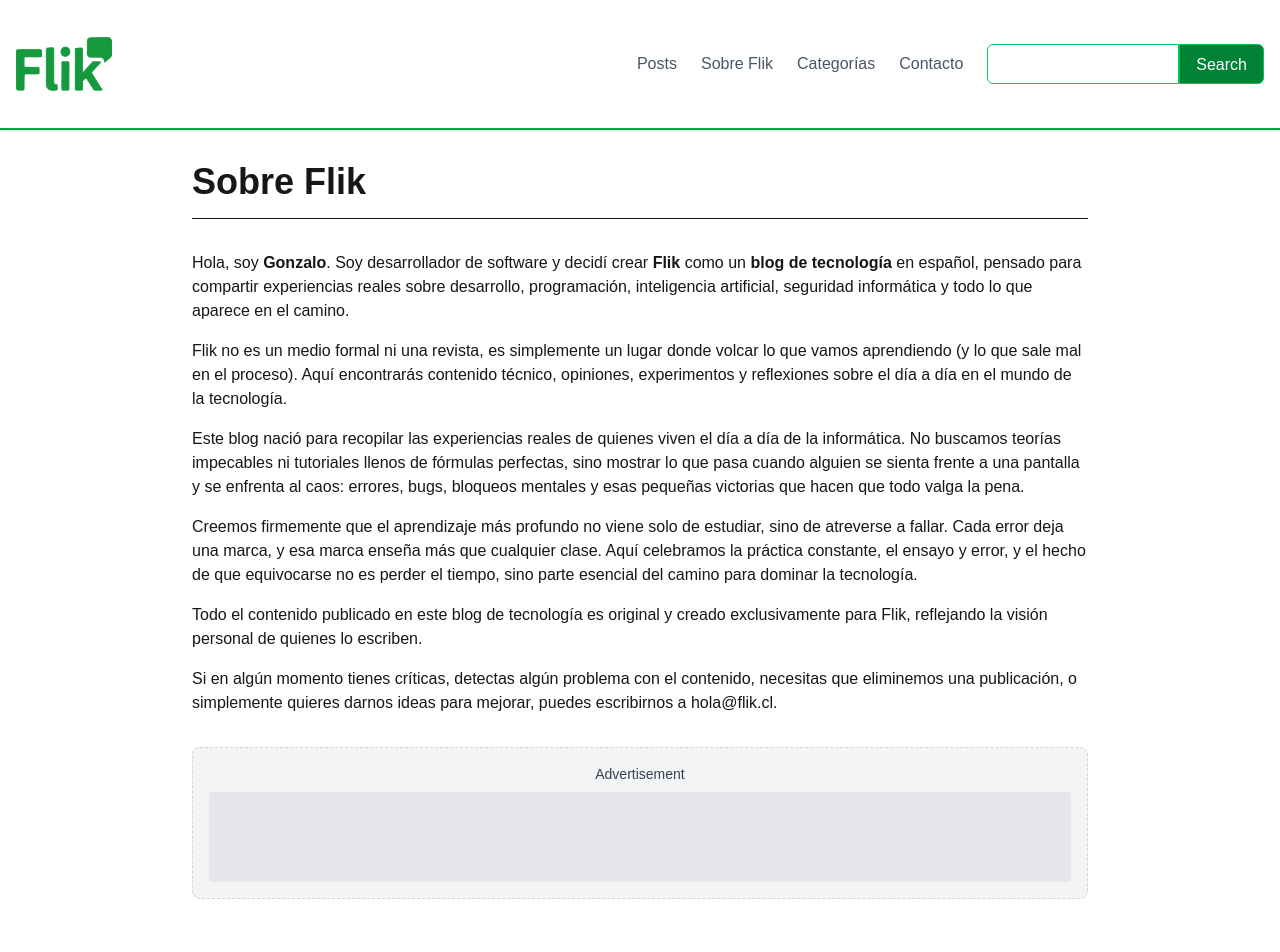
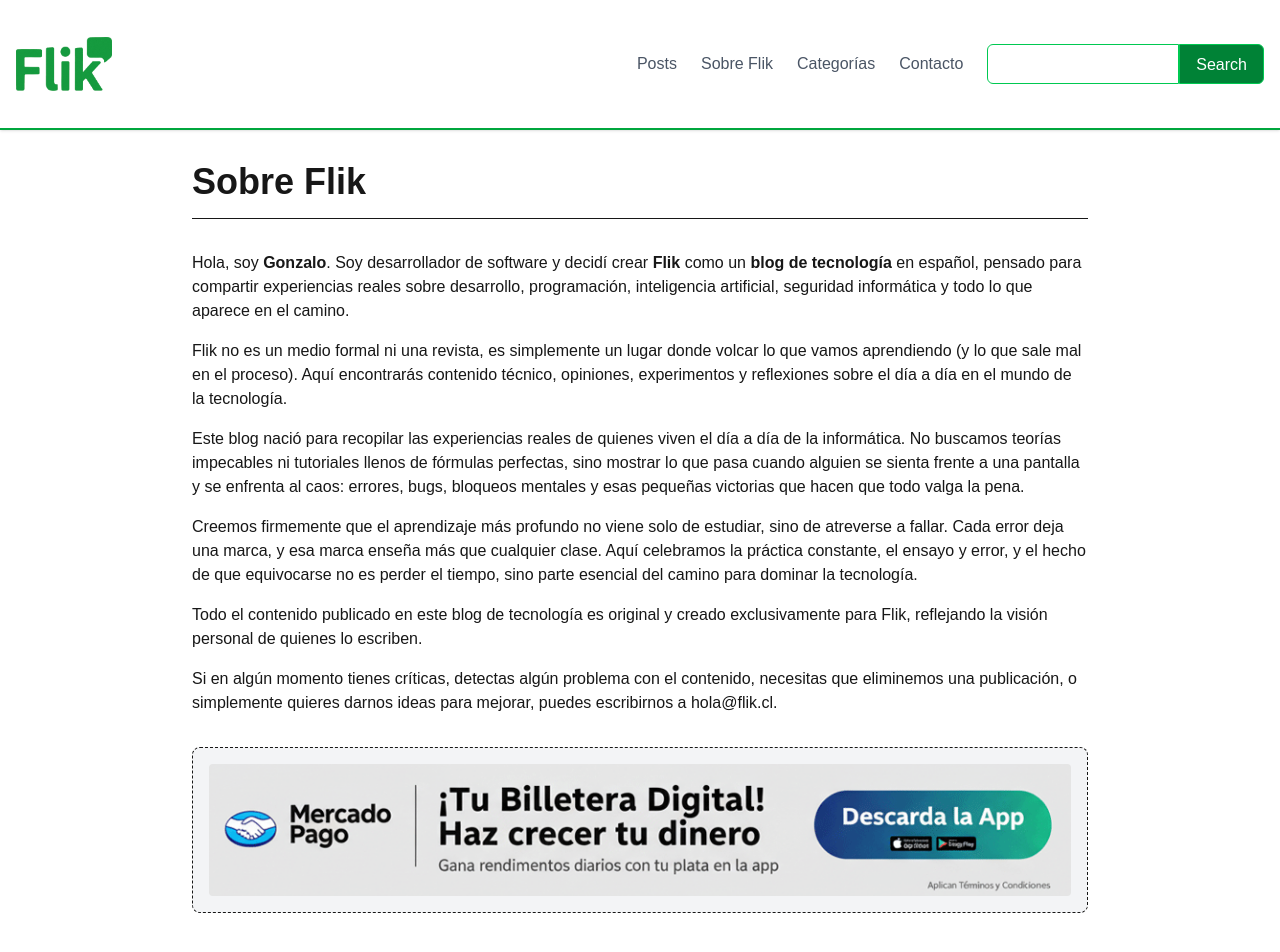
Before and after one commit to barrerasaezgonzalo/flik, a Next.js app: page /about in a window 1280 px wide. Shown: the top 952 px of the page. Built offline with nearby package versions, Linux system fonts and the light colour scheme.

Commit message:
remove AdBanner and and custon banners

```diff
--- a/src/app/about/page.tsx
+++ b/src/app/about/page.tsx
@@ -1,4 +1,5 @@
-import AdBanner from "@/components/AddBanner";
+import Link from "next/link";
+import Image from "next/image";
 
 export default function AboutPage() {
   return (
@@ -52,11 +53,18 @@
         <a href="mailto:hola@flik.cl">hola@flik.cl</a>.
       </p>
 
-      <div className="bg-gray-100 p-4 my-8 text-center border border-dashed border-gray-300 rounded-lg">
-        <p className="text-sm text-gray-700 mb-2">Advertisement</p>
-        <div className="h-[90px] bg-gray-200 flex items-center justify-center rounded">
-          <AdBanner />
-        </div>
+      <div className="bg-gray-100 p-4 my-8 text-center border border-dashed  rounded-lg">
+        <Link href="https://mpago.li/1yh1MCv" target="_blank">
+          <Image
+            src="/ads/mercadopago.png"
+            alt="Mercadopago - Gana Rendimientos diarios con la plata en tu app"
+            width={900}
+            height={185}
+            quality={75}
+            sizes="100vw"
+            className="w-full h-auto object-cover transition-transform duration-300 hover:scale-105 rounded"
+          />
+        </Link>
       </div>
     </div>
   );
--- a/src/app/categories/[category]/page.tsx
+++ b/src/app/categories/[category]/page.tsx
@@ -1,7 +1,7 @@
 import Link from "next/link";
+import Image from "next/image";
 import { getPostsByCategory } from "@/lib/posts";
 import { supabase } from "@/lib/supabaseClient";
-import AdBanner from "@/components/AddBanner";
 import { getCommentsByPostId } from "@/lib/comments";
 import PostListItem from "@/components/PostListItem";
 
@@ -48,12 +48,18 @@
         Categoría: <span className="text-green-600">{category.name}</span>
       </h1>
 
-      {/* Google Ad Space */}
-      <div className="bg-gray-100 p-4 my-8 text-center border border-dashed border-gray-300 rounded-lg">
-        <p className="text-sm text-gray-700 mb-2">Advertisement</p>
-        <div className="h-[90px] bg-gray-200 flex items-center justify-center rounded">
-          <AdBanner />
-        </div>
+      <div className="bg-gray-100 p-4 my-8 text-center border border-dashed  rounded-lg">
+        <Link href="https://fintual.cl/r/gonzalob6a" target="_blank">
+          <Image
+            src="/ads/fintual.png"
+            alt="Fintual - La mejor decisión para tu plata. Tus inversiones reguladas"
+            width={900}
+            height={185}
+            quality={75}
+            sizes="100vw"
+            className="w-full h-auto object-cover transition-transform duration-300 hover:scale-105 rounded"
+          />
+        </Link>
       </div>
 
       {visiblePosts.length === 0 ? (
@@ -105,12 +111,18 @@
         </div>
       )}
 
-      {/* Google Ad Space */}
-      <div className="bg-gray-100 p-4 my-8 text-center border border-dashed border-gray-300 rounded-lg">
-        <p className="text-sm text-gray-700 mb-2">Advertisement</p>
-        <div className="h-[90px] bg-gray-200 flex items-center justify-center rounded">
-          <AdBanner />
-        </div>
+      <div className="bg-gray-100 p-4 my-8 text-center border border-dashed  rounded-lg">
+        <Link href="https://mpago.li/1yh1MCv" target="_blank">
+          <Image
+            src="/ads/mercadopago.png"
+            alt="Mercadopago - Gana Rendimientos diarios con la plata en tu app"
+            width={900}
+            height={185}
+            quality={75}
+            sizes="100vw"
+            className="w-full h-auto object-cover transition-transform duration-300 hover:scale-105 rounded"
+          />
+        </Link>
       </div>
     </div>
   );
--- a/src/app/contact/page.tsx
+++ b/src/app/contact/page.tsx
@@ -1,3 +1,6 @@
+import Link from "next/link";
+import Image from "next/image";
+
 export default function ContactoPage() {
   return (
     <div className="max-w-4xl mx-auto prose prose-lg">
@@ -31,6 +34,19 @@
         Gracias por ser parte de esta comunidad tecnológica y por apoyar este
         espacio que busca aprender, equivocarse y mejorar día a día.{" "}
       </p>
+      <div className="bg-gray-100 p-4 my-8 text-center border border-dashed  rounded-lg">
+        <Link href="https://mpago.li/1yh1MCv" target="_blank">
+          <Image
+            src="/ads/mercadopago.png"
+            alt="Mercadopago - Gana Rendimientos diarios con la plata en tu app"
+            width={900}
+            height={185}
+            quality={75}
+            sizes="100vw"
+            className="w-full h-auto object-cover transition-transform duration-300 hover:scale-105 rounded"
+          />
+        </Link>
+      </div>
     </div>
   );
 }
--- a/src/app/mapa/page.tsx
+++ b/src/app/mapa/page.tsx
@@ -1,7 +1,7 @@
 import Link from "next/link";
 import { supabase } from "@/lib/supabaseClient";
-import AdBanner from "@/components/AddBanner";
 import { Post } from "@/types";
+import Image from "next/image";
 
 type Category = {
   id: string;
@@ -73,12 +73,18 @@
         )}
       </div>
 
-      {/* Google Ad Space */}
-      <div className="bg-gray-100 p-4 my-8 text-center border border-dashed border-gray-300 rounded-lg">
-        <p className="text-sm text-gray-700 mb-2">Advertisement</p>
-        <div className="h-[90px] bg-gray-200 flex items-center justify-center rounded">
-          <AdBanner />
-        </div>
+      <div className="bg-gray-100 p-4 my-8 text-center border border-dashed  rounded-lg">
+        <Link href="https://mpago.li/1yh1MCv" target="_blank">
+          <Image
+            src="/ads/mercadopago.png"
+            alt="Mercadopago - Gana Rendimientos diarios con la plata en tu app"
+            width={900}
+            height={185}
+            quality={75}
+            sizes="100vw"
+            className="w-full h-auto object-cover transition-transform duration-300 hover:scale-105 rounded"
+          />
+        </Link>
       </div>
     </main>
   );
--- a/src/app/page.tsx
+++ b/src/app/page.tsx
@@ -1,6 +1,5 @@
 import Link from "next/link";
 import { getPosts } from "@/lib/posts";
-import AdBanner from "@/components/AddBanner";
 import { getCommentsByPostId } from "@/lib/comments";
 import PostListItem from "@/components/PostListItem";
 import Image from "next/image";
@@ -25,7 +24,7 @@
     visiblePosts.map(async (post) => {
       const comments = await getCommentsByPostId(post.id);
       commentCounts[post.id] = Array.isArray(comments) ? comments.length : 0;
-    })
+    }),
   );
 
   return (
@@ -95,7 +94,7 @@
       </div>
 
       <div className="bg-gray-100 p-4 my-8 text-center border border-dashed  rounded-lg">
-        <Link href="https://mpago.li/1yh1MCv"  target="_blank">
+        <Link href="https://mpago.li/1yh1MCv" target="_blank">
           <Image
             src="/ads/mercadopago.png"
             alt="Mercadopago - Gana Rendimientos diarios con la plata en tu app"
@@ -106,7 +105,6 @@
             className="w-full h-auto object-cover transition-transform duration-300 hover:scale-105 rounded"
           />
         </Link>
-
       </div>
     </div>
   );
--- a/src/app/posts/[slug]/page.tsx
+++ b/src/app/posts/[slug]/page.tsx
@@ -6,7 +6,6 @@
 import { formatDate } from "@/lib/utils";
 import Link from "next/link";
 import Image from "next/image";
-import AdBanner from "@/components/AddBanner";
 
 export async function generateMetadata({
   params,
@@ -93,12 +92,18 @@
           />
         </div>
 
-        {/* Google Ad Space */}
-        <div className="bg-gray-100 p-4 my-8 text-center border border-dashed border-gray-300 rounded-lg">
-          <p className="text-sm text-gray-700 mb-2">Advertisement</p>
-          <div className="h-[90px] bg-gray-200 flex items-center justify-center rounded">
-            <AdBanner />
-          </div>
+        <div className="bg-gray-100 p-4 my-8 text-center border border-dashed  rounded-lg">
+          <Link href="https://fintual.cl/r/gonzalob6a" target="_blank">
+            <Image
+              src="/ads/fintual.png"
+              alt="Fintual - La mejor decisión para tu plata. Tus inversiones reguladas"
+              width={900}
+              height={185}
+              quality={75}
+              sizes="100vw"
+              className="w-full h-auto object-cover transition-transform duration-300 hover:scale-105 rounded"
+            />
+          </Link>
         </div>
 
         <div
@@ -107,13 +112,19 @@
         />
       </article>
 
-      <div className="bg-gray-100 p-4 my-8 text-center border border-dashed border-gray-300 rounded-lg">
-        <p className="text-sm text-gray-700 mb-2">Advertisement</p>
-        <div className="h-[90px] bg-gray-200 flex items-center justify-center rounded">
-          <AdBanner />
-        </div>
+      <div className="bg-gray-100 p-4 my-8 text-center border border-dashed  rounded-lg">
+        <Link href="https://mpago.li/1yh1MCv" target="_blank">
+          <Image
+            src="/ads/mercadopago.png"
+            alt="Mercadopago - Gana Rendimientos diarios con la plata en tu app"
+            width={900}
+            height={185}
+            quality={75}
+            sizes="100vw"
+            className="w-full h-auto object-cover transition-transform duration-300 hover:scale-105 rounded"
+          />
+        </Link>
       </div>
-
       <Comments postId={post.id} initialComments={comments} />
 
       {relatedPosts.length > 0 && (
--- a/src/app/search/page.tsx
+++ b/src/app/search/page.tsx
@@ -1,8 +1,9 @@
 import { searchPosts } from "@/lib/posts";
 import { Suspense } from "react";
-import AdBanner from "@/components/AddBanner";
 import { getCommentsByPostId } from "@/lib/comments";
 import PostListItem from "@/components/PostListItem";
+import Link from "next/link";
+import Image from "next/image";
 
 // This component is wrapped in Suspense to handle streaming UI
 function SearchResults({ query }: { query: string }) {
@@ -46,12 +47,18 @@
   const query = typeof searchParams?.q === "string" ? searchParams.q : "";
   return (
     <div className="max-w-4xl mx-auto">
-      {/* Google Ad Space */}
-      <div className="bg-gray-100 p-4 my-8 text-center border border-dashed border-gray-300 rounded-lg">
-        <p className="text-sm text-gray-700 mb-2">Advertisement</p>
-        <div className="h-[90px] bg-gray-200 flex items-center justify-center rounded">
-          <AdBanner />
-        </div>
+      <div className="bg-gray-100 p-4 my-8 text-center border border-dashed  rounded-lg">
+        <Link href="https://fintual.cl/r/gonzalob6a" target="_blank">
+          <Image
+            src="/ads/fintual.png"
+            alt="Fintual - La mejor decisión para tu plata. Tus inversiones reguladas"
+            width={900}
+            height={185}
+            quality={75}
+            sizes="100vw"
+            className="w-full h-auto object-cover transition-transform duration-300 hover:scale-105 rounded"
+          />
+        </Link>
       </div>
       <h1 className="text-4xl font-bold text-gray-900 mb-8 border-b pb-4">
         Search Results for: <span className="text-green-600">{query}</span>
@@ -59,12 +66,18 @@
       <Suspense fallback={<p>Loading search results...</p>}>
         <SearchResults query={query} />
       </Suspense>
-      {/* Google Ad Space */}
-      <div className="bg-gray-100 p-4 my-8 text-center border border-dashed border-gray-300 rounded-lg">
-        <p className="text-sm text-gray-700 mb-2">Advertisement</p>
-        <div className="h-[90px] bg-gray-200 flex items-center justify-center rounded">
-          <AdBanner />
-        </div>
+      <div className="bg-gray-100 p-4 my-8 text-center border border-dashed  rounded-lg">
+        <Link href="https://mpago.li/1yh1MCv" target="_blank">
+          <Image
+            src="/ads/mercadopago.png"
+            alt="Mercadopago - Gana Rendimientos diarios con la plata en tu app"
+            width={900}
+            height={185}
+            quality={75}
+            sizes="100vw"
+            className="w-full h-auto object-cover transition-transform duration-300 hover:scale-105 rounded"
+          />
+        </Link>
       </div>
     </div>
   );
--- a/src/components/AddBanner.tsx
+++ /dev/null
@@ -1,21 +0,0 @@
-"use client";
-
-import { useEffect } from "react";
-
-export default function AdBanner() {
-  useEffect(() => {
-    if (process.env.NODE_ENV !== "production") return;
-
-    try {
-
-    } catch {
-      // no-op
-    }
-  }, []);
-
-  return (
-    <div className="w-full flex justify-center">
-
-    </div>
-  );
-}
```
Also changed, not shown: src/app/layout.tsx (line endings or trailing spaces), src/components/Footer.tsx (line endings or trailing spaces), src/components/PostListItem.tsx (line endings or trailing spaces), 1 other file (tests, documents, lock files or other folders).
